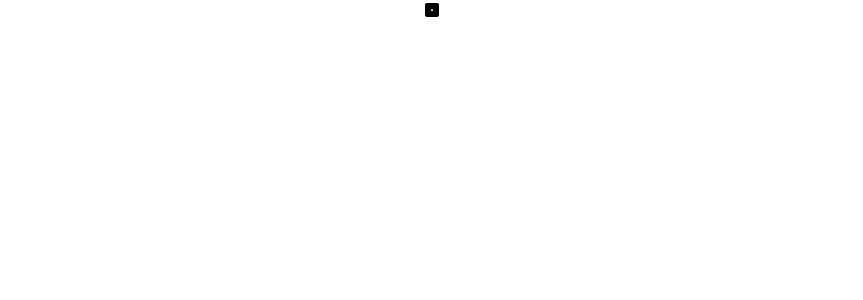
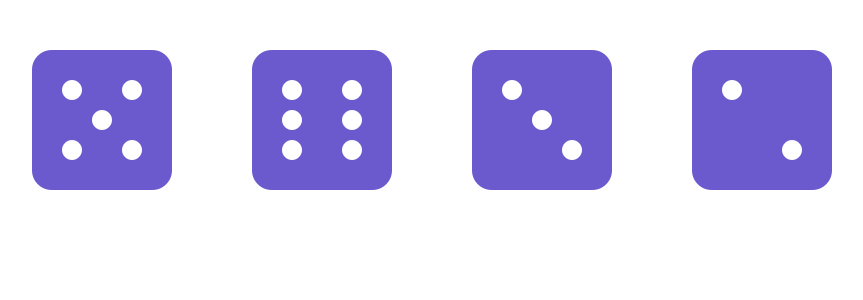
Before and after one commit to nelsW70/dice-game, a React (Create React App) app: page / in a window 1280 px wide. Shown: the top 300 px of the page, without its empty margins (208-1071 px from the left). Built offline with nearby package versions, Linux system fonts and the light colour scheme.

Commit message:
add: basic styling for dice

```diff
--- a/src/App.js
+++ b/src/App.js
@@ -5,7 +5,10 @@
 function App() {
   return (
     <div className="App">
-      <Die />
+      <Die face="five" />
+      <Die face="six" />
+      <Die face="three" />
+      <Die face="two" />
     </div>
   );
 }
--- /dev/null
+++ b/src/Die.css
@@ -0,0 +1,5 @@
+.Die {
+  font-size: 10em;
+  padding: 0.25em;
+  color: slateblue;
+}
--- a/src/Die.jsx
+++ b/src/Die.jsx
@@ -1,8 +1,9 @@
 import React, { Component } from 'react';
+import './Die.css';
 
 class Die extends Component {
   render() {
-    return <i className="fas fa-dice-one"></i>;
+    return <i className={`Die fas fa-dice-${this.props.face}`}></i>;
   }
 }
 
```
